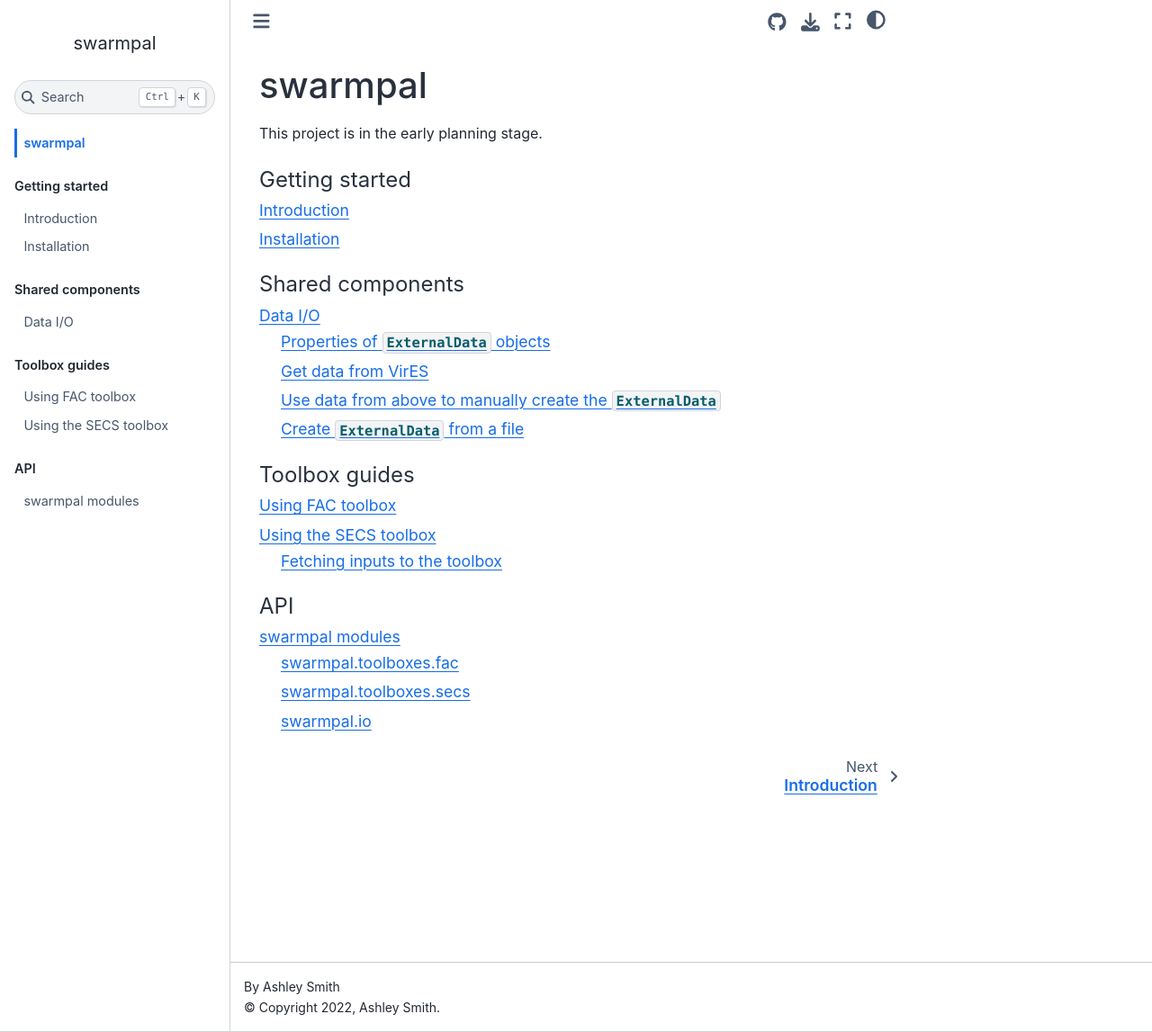
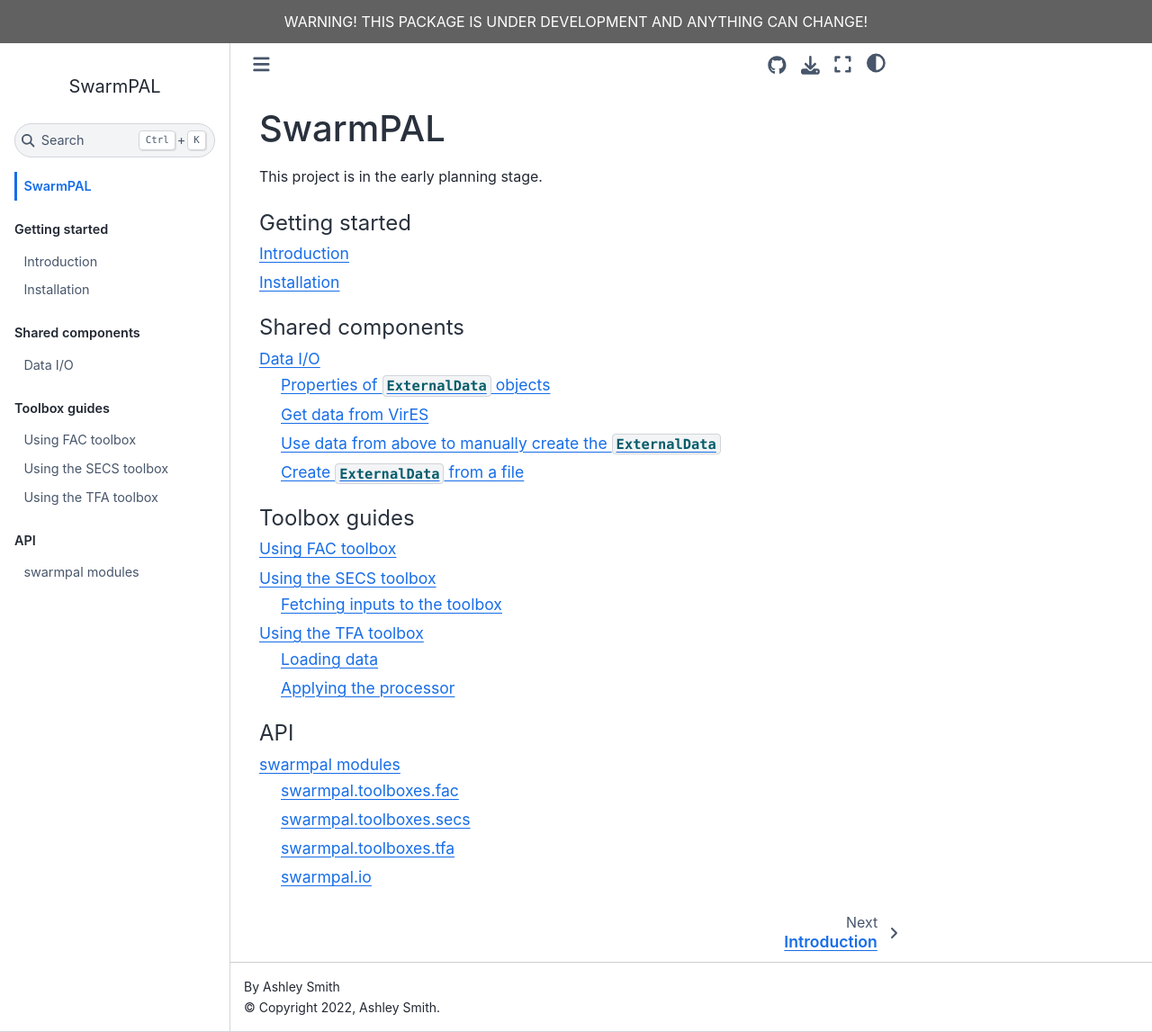
Before and after one commit to Swarm-DISC/SwarmPAL, a Sphinx documentation site: the page built from docs/index.rst, in a window 1280 px wide and 1147 px high. Shown: the whole window at 90% size. Built offline with Sphinx 7.4.7 and the Sphinx Book theme 1.1.4, drawn with Linux system fonts in a browser that asks for light colours.

Commit message:
Add TFA documentations

```diff
--- a/docs/conf.py
+++ b/docs/conf.py
@@ -15,7 +15,7 @@
 
 # -- Project information -----------------------------------------------------
 
-project = "swarmpal"
+project = "SwarmPAL"
 copyright = "2022, Ashley Smith"
 author = "Ashley Smith"
 
@@ -69,6 +69,7 @@
     "use_repository_button": True,
     "use_issues_button": True,
     "use_edit_page_button": True,
+    "announcement": "WARNING! THIS PACKAGE IS UNDER DEVELOPMENT AND ANYTHING CAN CHANGE!",
 }
 
 # Add any paths that contain custom static files (such as style sheets) here,
--- a/docs/index.rst
+++ b/docs/index.rst
@@ -1,6 +1,6 @@
 
-swarmpal
-======
+SwarmPAL
+========
 
 This project is in the early planning stage.
 
@@ -23,6 +23,7 @@
 
    toolboxes/fac/using_fac
    toolboxes/secs/using_secs
+   toolboxes/tfa/using_tfa
 
 .. toctree::
   :maxdepth: 2
```
Also changed, not shown: docs/api.rst (+16 -4 lines), docs/toolboxes/tfa/using_tfa.ipynb (added), 1 other file.
